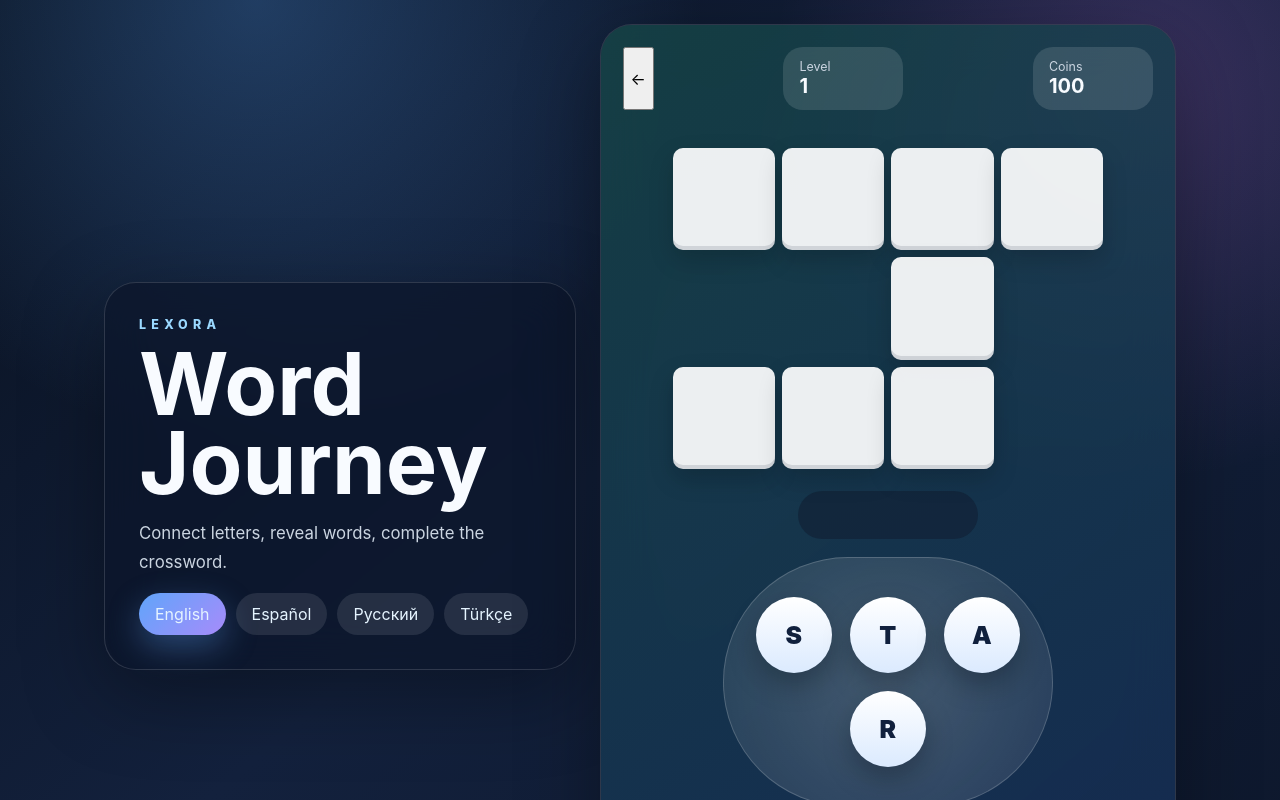
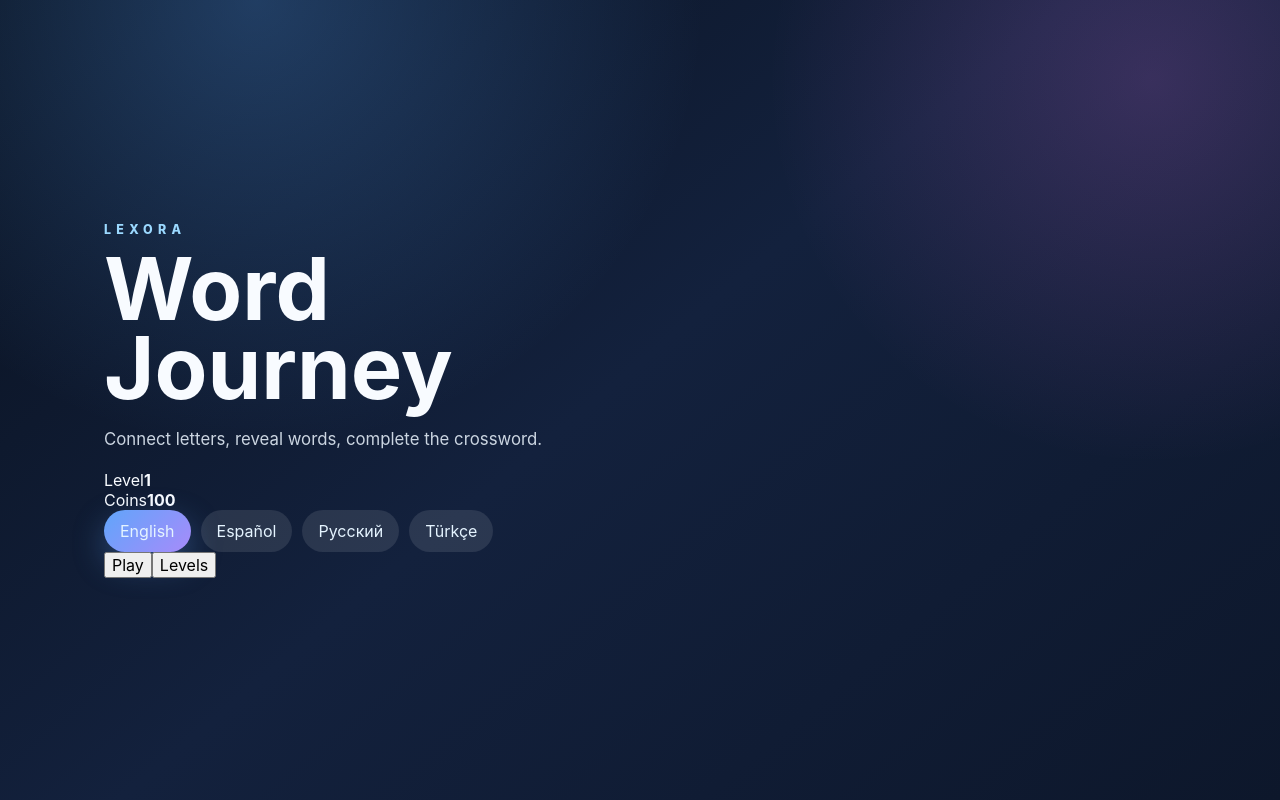
Before and after one commit to foxboxstudiodev/Lexora, a React (Vite) app: page / in a window 1280 px wide. Shown: the top 800 px of the page. Built offline with nearby package versions, Linux system fonts and the light colour scheme.

Commit message:
Add full screen navigation flow

```diff
--- a/src/app/App.tsx
+++ b/src/app/App.tsx
@@ -1,27 +1,45 @@
 import { useMemo, useState } from 'react';
-import { GameScreen } from '../features/game/GameScreen';
+import { GameScreen, LevelCompleteStats } from '../features/game/GameScreen';
+import { LevelComplete } from '../features/game/LevelComplete';
+import { MainMenu } from '../features/menu/MainMenu';
+import { LevelMap } from '../features/levels/LevelMap';
 import { getLevelsByLanguage } from '../features/levels/levels';
 import { LanguageCode, translations } from '../features/i18n/translations';
 import { loadSave, saveProgress } from '../features/progress/saveState';
 
-const languages: LanguageCode[] = ['en', 'es', 'ru', 'tr'];
+type Screen = 'menu' | 'map' | 'game' | 'complete';
 
 export function App() {
   const [save, setSave] = useState(loadSave);
   const [language, setLanguage] = useState<LanguageCode>(save.selectedLanguage);
-  const t = translations[language];
+  const [screen, setScreen] = useState<Screen>('menu');
+  const [selectedLevelId, setSelectedLevelId] = useState<number | null>(null);
+  const [lastStats, setLastStats] = useState<LevelCompleteStats>({ foundWords: 0, bonusWords: 0 });
+
+  const labels = translations[language];
   const levels = useMemo(() => getLevelsByLanguage(language), [language]);
-  const languageProgress = save.progress[language] ?? { currentLevel: 1, completed: [] };
-  const activeLevel = levels.find((level) => level.id === languageProgress.currentLevel) ?? levels[0];
+  const progress = save.progress[language] ?? { currentLevel: 1, completed: [] };
+  const activeLevelId = selectedLevelId ?? progress.currentLevel;
+  const activeLevel = levels.find((level) => level.id === activeLevelId) ?? levels[0];
+
+  const persist = (nextSave: typeof save) => {
+    setSave(nextSave);
+    saveProgress(nextSave);
+  };
 
   const handleLanguageChange = (next: LanguageCode) => {
     const nextSave = { ...save, selectedLanguage: next };
     setLanguage(next);
-    setSave(nextSave);
-    saveProgress(nextSave);
+    setSelectedLevelId(null);
+    persist(nextSave);
   };
 
-  const handleLevelComplete = () => {
+  const selectLevel = (levelId: number) => {
+    setSelectedLevelId(levelId);
+    setScreen('game');
+  };
+
+  const completeLevel = (stats: LevelCompleteStats) => {
     const current = save.progress[language] ?? { currentLevel: 1, completed: [] };
     const completed = Array.from(new Set([...current.completed, activeLevel.id])).sort((a, b) => a - b);
     const nextLevelId = Math.min(activeLevel.id + 1, levels[levels.length - 1].id);
@@ -31,43 +49,63 @@ export function App() {
       progress: {
         ...save.progress,
         [language]: {
-          currentLevel: nextLevelId,
+          currentLevel: Math.max(current.currentLevel, nextLevelId),
           completed,
         },
       },
     };
-    setSave(nextSave);
-    saveProgress(nextSave);
+    setLastStats(stats);
+    setSelectedLevelId(nextLevelId);
+    persist(nextSave);
+    setScreen('complete');
   };
 
   return (
-    <main className="app-shell">
-      <section className="hero-panel">
-        <div>
-          <p className="eyebrow">LEXORA</p>
-          <h1>{t.title}</h1>
-          <p className="subtitle">{t.subtitle}</p>
-        </div>
-        <div className="language-row" aria-label="Language selector">
-          {languages.map((item) => (
-            <button
-              key={item}
-              className={item === language ? 'language-pill active' : 'language-pill'}
-              onClick={() => handleLanguageChange(item)}
-            >
-              {translations[item].languageName}
-            </button>
-          ))}
-        </div>
-      </section>
+    <main className="app-shell full-shell">
+      {screen === 'menu' && (
+        <MainMenu
+          language={language}
+          coins={save.coins}
+          currentLevel={progress.currentLevel}
+          onLanguageChange={handleLanguageChange}
+          onPlay={() => setScreen('game')}
+          onMap={() => setScreen('map')}
+        />
+      )}
 
-      <GameScreen
-        key={`${language}-${activeLevel.id}`}
-        level={activeLevel}
-        labels={t}
-        coins={save.coins}
-        onComplete={handleLevelComplete}
-      />
+      {screen === 'map' && (
+        <LevelMap
+          labels={labels}
+          levels={levels}
+          currentLevel={progress.currentLevel}
+          completed={progress.completed}
+          onBack={() => setScreen('menu')}
+          onSelectLevel={selectLevel}
+        />
+      )}
+
+      {screen === 'game' && (
+        <GameScreen
+          key={`${language}-${activeLevel.id}`}
+          level={activeLevel}
+          labels={labels}
+          coins={save.coins}
+          onBackToMap={() => setScreen('map')}
+          onComplete={completeLevel}
+        />
+      )}
+
+      {screen === 'complete' && (
+        <LevelComplete
+          labels={labels}
+          levelId={activeLevel.id - 1 > 0 ? activeLevel.id - 1 : activeLevel.id}
+          rewardCoins={activeLevel.rewardCoins}
+          foundWords={lastStats.foundWords}
+          bonusWords={lastStats.bonusWords}
+          onNext={() => setScreen('game')}
+          onMap={() => setScreen('map')}
+        />
+      )}
     </main>
   );
 }
```
